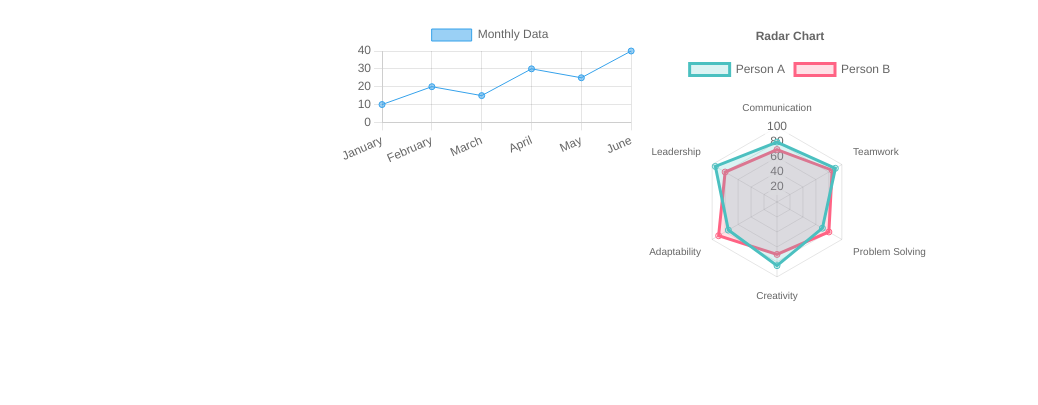
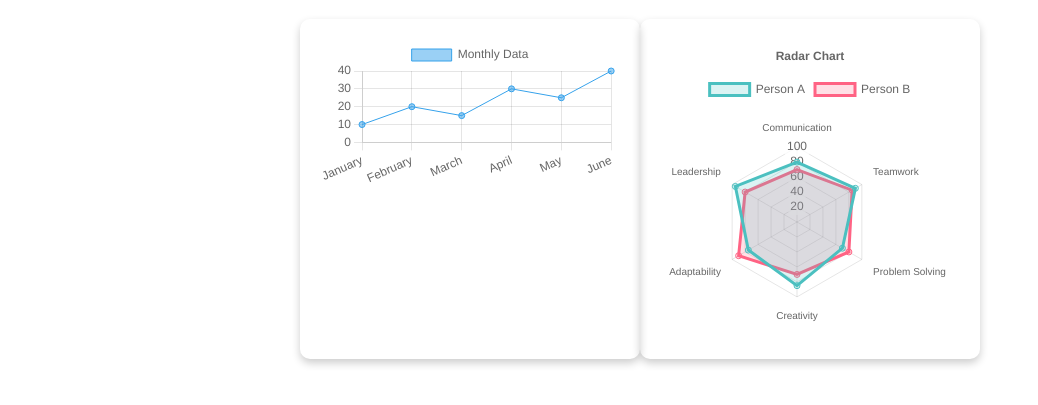
Before and after one commit to JbriAn2000/IT21B, a plain HTML site: page dashboard.html in a window 1280 px wide. Shown: the part 61-466 px from the top of the page, without its empty margins (0-1038 px from the left). Drawn offline with nearby package versions, Linux system fonts and the light colour scheme.

Commit message:
Added behavior class for div and dashboard card class

```diff
--- a/dashboard.html
+++ b/dashboard.html
@@ -11,16 +11,28 @@
     display: flex;
     justify-content: center;
     background-color: rgb(255, 255, 255);
+
+    .container div{
+    width: 40%;
+    margin: 10px;
+}
+.dashboard-card{
+    /*Card Properties*/
+    box-shadow: 0 4px 8px 0 rgba(0,0,0,0.2);
+    transition: 0.3s;
+    border-radius: 10px;
+    padding: 20px;
+}
 }
 
 </style>
 </head>
  <h1>Dashboard</h1>
    <div class="container">
-        <div>
+        <div class="dashboard-card">
             <canvas id="lineChart"></canvas>
         </div>
-        <div>
+        <div class="dashboard-card">
             <canvas id="radarChart"></canvas>
         </div>
     </div>
```
